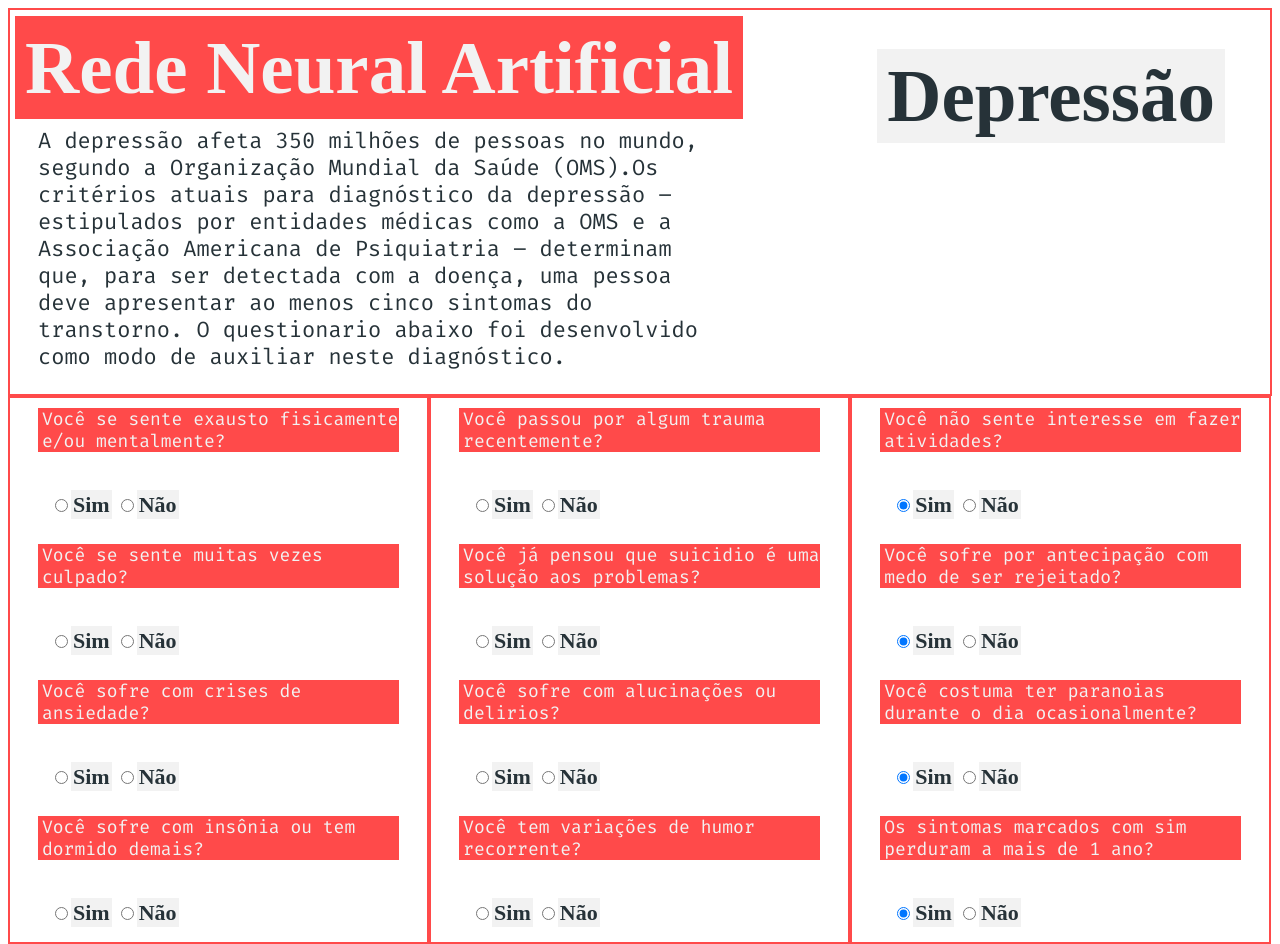
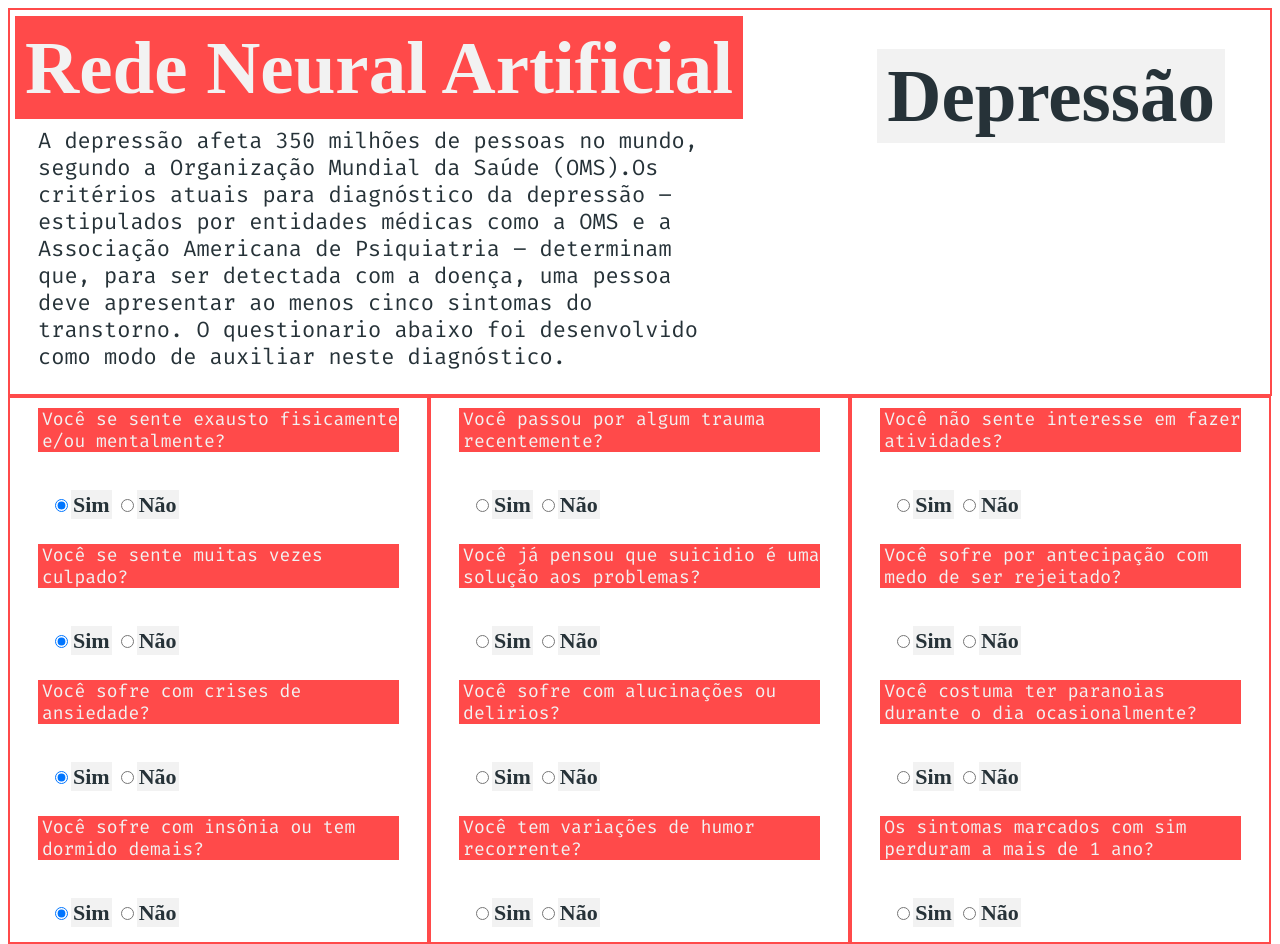
Before and after one commit to lucashm/RNA-Depression, a plain HTML site: page index.html in a window 1280 px wide. Shown: the top 944 px of the page. Drawn offline with Linux system fonts and the light colour scheme.

Commit message:
Fixing radios bug and implementing submit button

```diff
--- a/index.html
+++ b/index.html
@@ -40,51 +40,51 @@
 	<div class="questions2">
 	<p>Você passou por algum trauma recentemente?</p>
 	<ul>
-		<input class="sim-nao" type="radio" name="q1" checked><label>Sim</label>
-		<input class="sim-nao" type="radio" name="q1"><label>Não</label><br/>
+		<input class="sim-nao" type="radio" name="q5"><label>Sim</label>
+		<input class="sim-nao" type="radio" name="q5"><label>Não</label><br/>
 	</ul>
 	<p>Você já pensou que suicidio é uma solução aos problemas?</p>
 	<ul>
-		<input class="sim-nao" type="radio" name="q2" checked><label>Sim</label>
-		<input class="sim-nao" type="radio" name="q2"><label>Não</label><br/>
+		<input class="sim-nao" type="radio" name="q6"><label>Sim</label>
+		<input class="sim-nao" type="radio" name="q6"><label>Não</label><br/>
 	</ul>
 	<p>Você sofre com alucinações ou delirios?</p>
 	<ul>
-		<input class="sim-nao" type="radio" name="q3" checked><label>Sim</label>
-		<input class="sim-nao" type="radio" name="q3"><label>Não</label><br/>
+		<input class="sim-nao" type="radio" name="q6"><label>Sim</label>
+		<input class="sim-nao" type="radio" name="q6"><label>Não</label><br/>
 	</ul>
 	<p>Você tem variações de humor recorrente?</p>
 	<ul>
-		<input class="sim-nao" type="radio" name="q4" checked><label>Sim</label>
-		<input class="sim-nao" type="radio" name="q4"><label>Não</label><br/>
+		<input class="sim-nao" type="radio" name="q7"><label>Sim</label>
+		<input class="sim-nao" type="radio" name="q7"><label>Não</label><br/>
 	</ul>
 	</div>
 
 	<div class="questions3">
 	<p>Você não sente interesse em fazer atividades?</p>
 	<ul>
-		<input class="sim-nao" type="radio" name="q1" checked><label>Sim</label>
-		<input class="sim-nao" type="radio" name="q1"><label>Não</label><br/>
+		<input class="sim-nao" type="radio" name="q8"><label>Sim</label>
+		<input class="sim-nao" type="radio" name="q8"><label>Não</label><br/>
 	</ul>
 	<p>Você sofre por antecipação com medo de ser rejeitado?</p>
 	<ul>
-		<input class="sim-nao" type="radio" name="q2" checked><label>Sim</label>
-		<input class="sim-nao" type="radio" name="q2"><label>Não</label><br/>
+		<input class="sim-nao" type="radio" name="q9"><label>Sim</label>
+		<input class="sim-nao" type="radio" name="q9"><label>Não</label><br/>
 	</ul>
 	<p>Você costuma ter paranoias durante o dia ocasionalmente?</p>
 	<ul>
-		<input class="sim-nao" type="radio" name="q3" checked><label>Sim</label>
-		<input class="sim-nao" type="radio" name="q3"><label>Não</label><br/>
+		<input class="sim-nao" type="radio" name="q10"><label>Sim</label>
+		<input class="sim-nao" type="radio" name="q10"><label>Não</label><br/>
 	</ul>
 	<p>Os sintomas marcados com sim perduram a mais de 1 ano?</p>
 	<ul>
-		<input class="sim-nao" type="radio" name="q4" checked><label>Sim</label>
-		<input class="sim-nao" type="radio" name="q4"><label>Não</label><br/>
+		<input class="sim-nao" type="radio" name="q11"><label>Sim</label>
+		<input class="sim-nao" type="radio" name="q11"><label>Não</label><br/>
 	</ul>
 	</div>
 	</div>
 	<div class="btn-container">
-		<button type="button" class="btn">Gerar Resultados</button>
+		<button type="submit" class="btn">Gerar Resultados</button>
 	</div>
 
 
```
